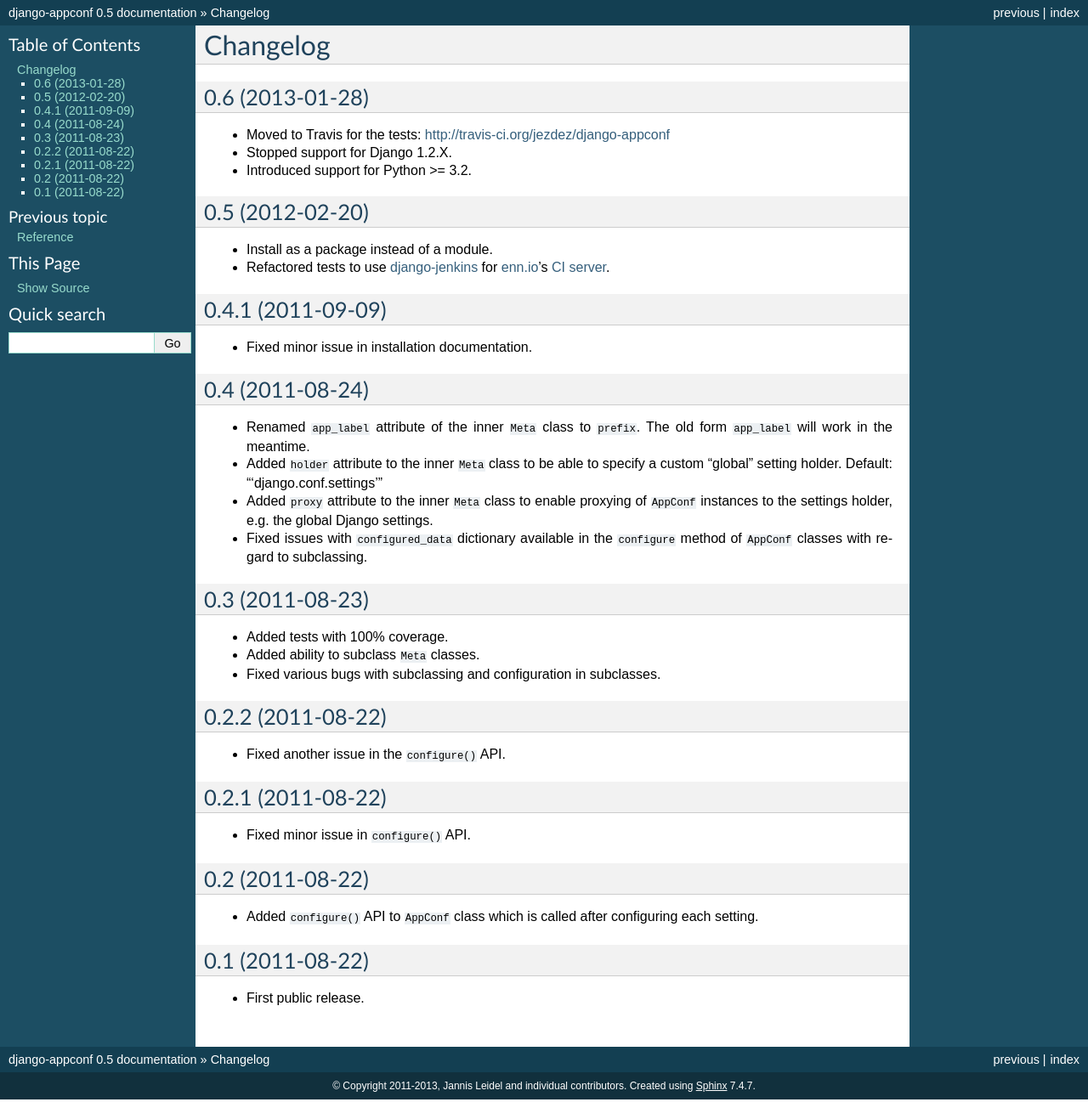
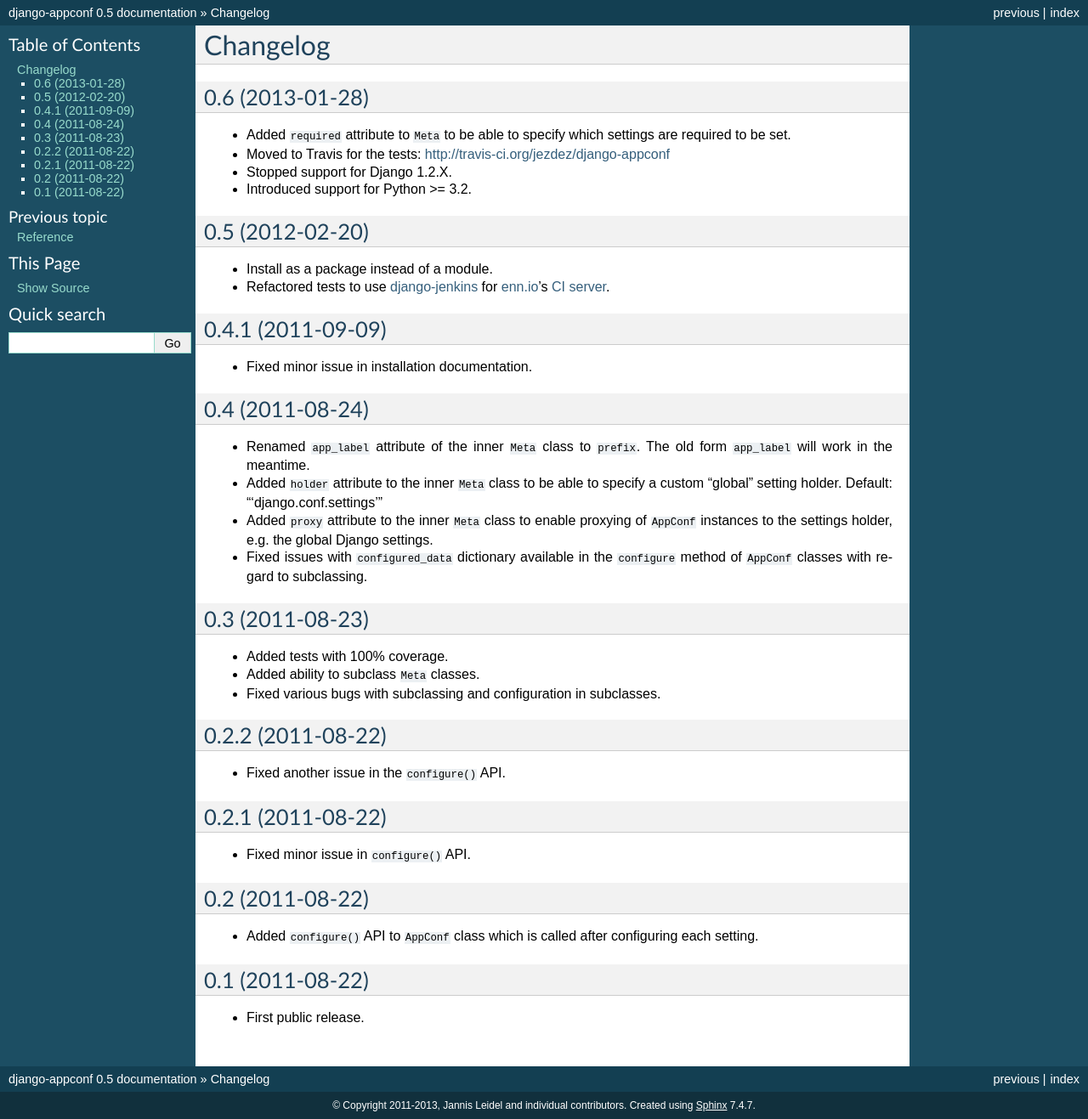
Before and after one commit to django-compressor/django-appconf, a Sphinx documentation site: the page built from docs/changelog.rst, in a window 1280 px wide. Shown: the whole page at 85% size. Built offline with Sphinx 7.4.7, drawn with Linux system fonts in a browser that asks for light colours; before the commit the page ends 1294 px from its top, so only the background shows below that.

Commit message:
Update changelog.

```diff
--- a/docs/changelog.rst
+++ b/docs/changelog.rst
@@ -3,6 +3,9 @@ Changelog
 
 0.6 (2013-01-28)
 ----------------
+
+* Added ``required`` attribute to ``Meta`` to be able to specify which
+  settings are required to be set.
 
 * Moved to Travis for the tests: http://travis-ci.org/jezdez/django-appconf
 
```
